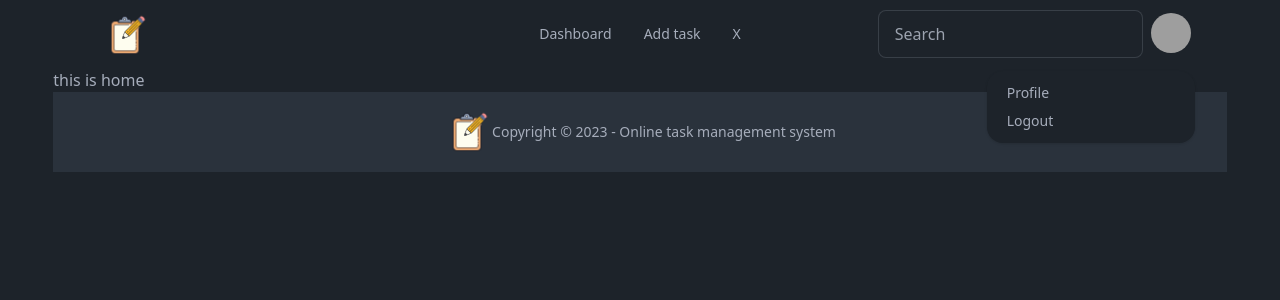
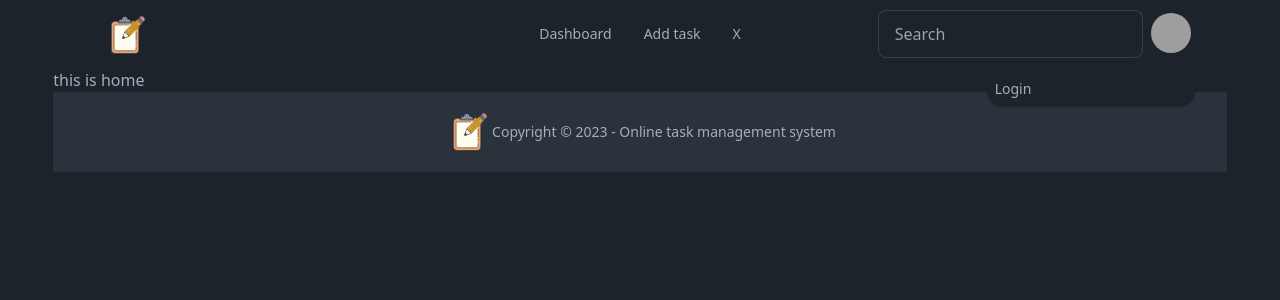
Before and after one commit to tahmidhasantanoy/Oline-task-management-system, a React (Vite) app: page / in a window 1280 px wide. Both pictures are taken after a click on the button 1170 px from the left and 33 px from the top of the page. Shown: the top 300 px of the page. Built offline with nearby package versions, Linux system fonts and the light colour scheme; no server answers; grey boxes are pictures that could not be loaded.

Commit message:
Logout implemented

```diff
--- a/src/Provider/AuthProvider.jsx
+++ b/src/Provider/AuthProvider.jsx
@@ -4,6 +4,7 @@ import {
   getAuth,
   onAuthStateChanged,
   signInWithEmailAndPassword,
+  signOut,
 } from "firebase/auth";
 import app from "../Firebase/firebase.config";
 import { createContext, useEffect, useState } from "react";
@@ -24,6 +25,10 @@ const AuthProvider = ({ children }) => {
     return signInWithEmailAndPassword(auth, email, password);
   };
 
+  const logoutUser = () => {
+    return signOut(auth);
+  };
+
   useEffect(() => {
     const unsubscribe = onAuthStateChanged(auth, (currentUser) => {
       setUser(currentUser);
@@ -39,6 +44,7 @@ const AuthProvider = ({ children }) => {
     loading,
     createUser,
     loginUser,
+    logoutUser,
   };
   return (
     <AuthContext.Provider value={authInfo}>{children}</AuthContext.Provider>
--- a/src/pages/shared/Header/Header.jsx
+++ b/src/pages/shared/Header/Header.jsx
@@ -1,7 +1,16 @@
+import { useContext } from "react";
 import ActiveLink from "../../../ActiveLink/ActiveLink";
-// import  "./Header.css"
+import { AuthContext } from "../../../Provider/AuthProvider";
+import { Link } from "react-router-dom";
 
 const Header = () => {
+  const { user, logoutUser } = useContext(AuthContext);
+
+  const handleLogout = () => {
+    logoutUser();
+  };
+
+
   const menus = (
     <>
       <li>
@@ -81,13 +90,11 @@ const Header = () => {
               tabIndex={0}
               className="mt-3 z-[1] p-2 shadow menu menu-sm dropdown-content bg-base-100 rounded-box w-52"
             >
-              <li>
-                <a className="justify-between">Profile</a>
-              </li>
-
-              <li>
-                <a>Logout</a>
-              </li>
+              {user ? (
+                <Link onClick={() => handleLogout()}>Logout</Link>
+              ) : (
+                <Link to={"/login"}>Login</Link>
+              )}
             </ul>
           </div>
         </div>
```
